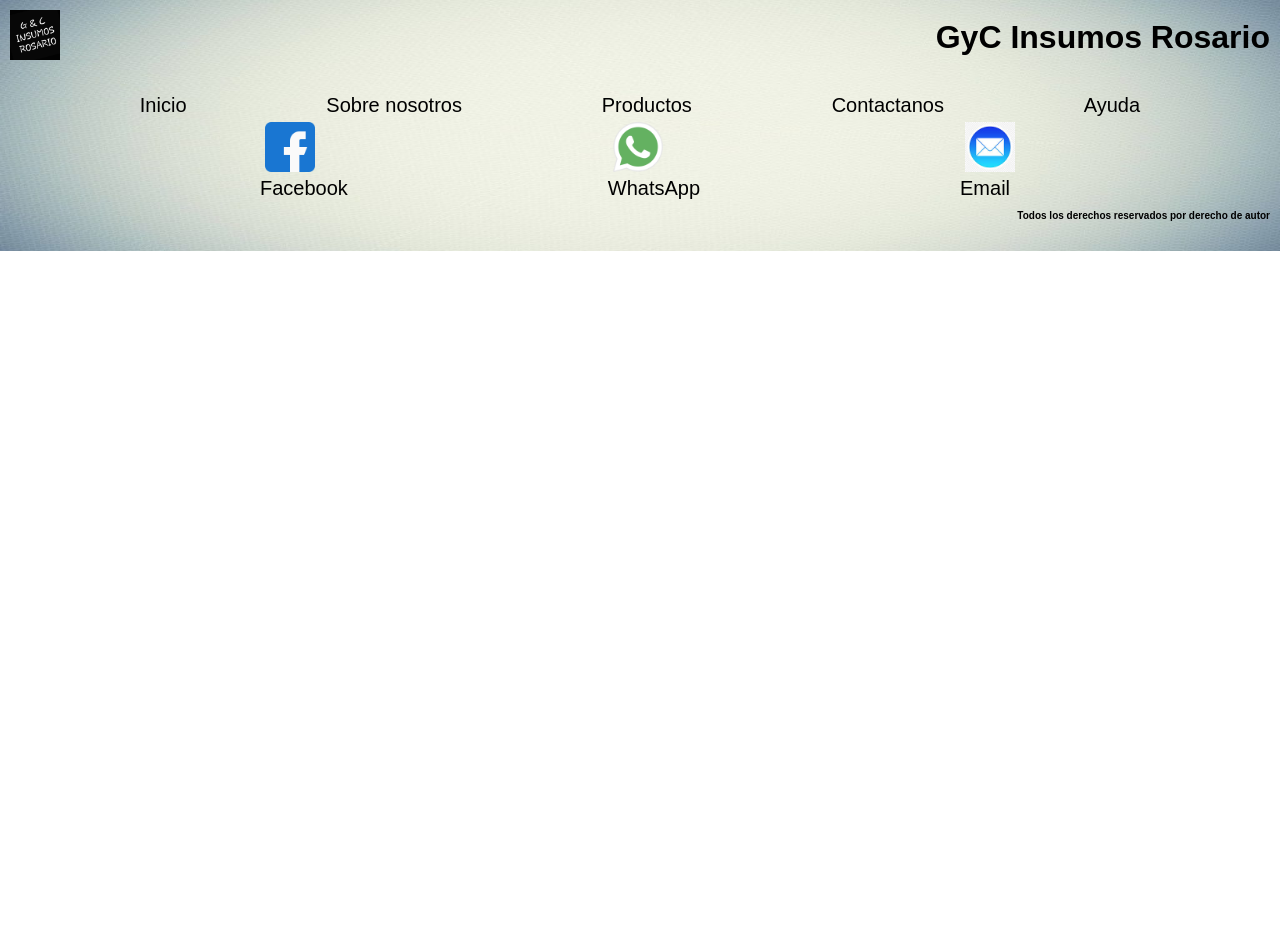
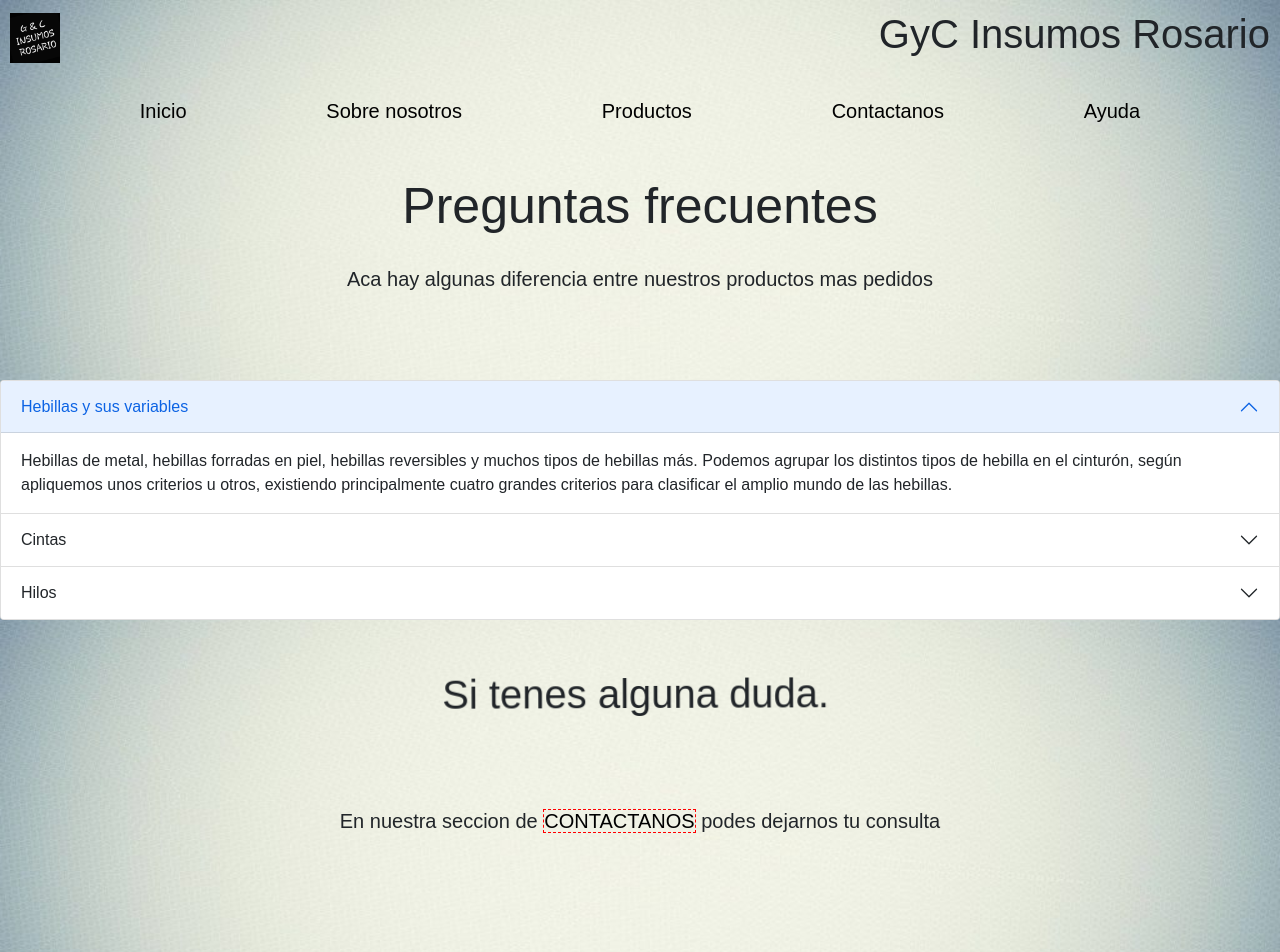
Before and after one commit to divoragu/segunda-pre-entrega-coder, a plain HTML site: page pages/helpme.html in a window 1280 px wide. Shown: the top 952 px of the page. Before the commit the page ends 800 px from the top, so only its background shows below. Drawn offline with nearby package versions, Linux system fonts and the light colour scheme; a web font is replaced by a local one.

Commit message:
arreglos-2

```diff
--- a/main.css
+++ b/main.css
@@ -94,9 +94,6 @@ header div img{
     font-size: 20px;
     padding: 20px;
 }
-/* .img-g{
-    display: none;
-}  */
 .sect-t{
     display: flex;
     flex-direction: column;
@@ -158,7 +155,7 @@ header div img{
     max-height: 200px;
 }
 footer{
-    padding-bottom: 20px;
+    padding-top: 50px;
 }
 footer div nav ul{
     display: flex;
@@ -190,6 +187,7 @@ footer div h6{
     justify-content: end;
     padding: 10px;
 }
+/* contact */
 .contact-main{
     display: flex;
     flex-direction: column;
@@ -199,6 +197,7 @@ footer div h6{
     font-weight: 500;
     padding: 20px;
 }
+/* end contact */
 /* product */
 .main-grid{
     padding: 10px;
@@ -228,6 +227,7 @@ footer div h6{
 .item1 div img{
     width: 125px;
     height: 100px;
+    margin: 5px;
 }
 .item1:hover{
     transform:skew(2deg) ;
@@ -244,6 +244,7 @@ footer div h6{
 .item2 div img{
     width: 125px;
     height: 100px;
+    margin: 5px;
 }
 .item2 p{
     font-size: 22px;
@@ -268,6 +269,7 @@ footer div h6{
 .item3 div img{
     width: 125px;
     height: 100px;
+    margin: 5px;
 }
 .item3:hover{
     transform:skew(2deg) ;
@@ -288,6 +290,7 @@ footer div h6{
 .item4 div img{
     width: 125px;
     height: 100px;
+    margin: 5px;
 }
 .item4:hover{
     transform:skew(2deg) ;
@@ -450,20 +453,55 @@ tr td:hover{
     padding: 0px;
     font-size: 20px;
 }
-
-
-
-
-/*     animation: scale-infinite;
+/* end the products */
+/* helpme */
+.main-help{
+    margin: 50px;
+    display: flex;
+    justify-content: center;
+    align-items: center;
+}
+.main-help section h2{
+    text-align: center;
+    font-size: 50px;
+}
+.main-help section p{
+    text-align: center;
+    font-size: 20px;
+}
+.sector-help{
+    display: flex;
+    justify-content: center;
+    flex-direction: column;
+    align-items: center;
+    padding: 30px;
+}
+.sector-help h3{
+    padding: 20px;
+    font-size: 40px;
+    animation: wobble;
     animation-timing-function: ease;
-    animation-duration: 5s;
+    animation-duration: 3s;
     animation-iteration-count: infinite;
 }
-@keyframes scale-infinite {
-    0%{transform: scale(1.1);}
-    20%{transform: scale(1.2);}
-    40%{transform: scale(1.3);}
-    60%{transform: scale(1.2);}
-    80%{transform: scale(1.1);}
-    100%{transform: scale(1);}
-     */
+@keyframes wobble {
+    0% { transform: translateX(0%); }
+    15% { transform: translateX(-25%) rotate(-5deg); }
+    30% { transform: translateX(20%) rotate(3deg); }
+    45% { transform: translateX(-15%) rotate(-3deg); }
+    60% { transform: translateX(10%) rotate(2deg); }
+    75% { transform: translateX(-5%) rotate(-1deg); }
+    100% { transform: translateX(0%); }
+}
+.sector-help p{
+    padding: 60px;
+    font-size: 20px;
+}
+.sector-help p a{
+    text-decoration: none;
+    color:black;
+    border: 1px dashed red;
+}
+.sector-help p a:hover{
+    background-color: rgb(195, 195, 230);
+}
--- a/pages/helpme.html
+++ b/pages/helpme.html
@@ -8,6 +8,8 @@
     <link rel="preconnect" href="https://fonts.googleapis.com">
     <link rel="preconnect" href="https://fonts.gstatic.com" crossorigin>
     <link href="https://fonts.googleapis.com/css2?family=Radio+Canada:wght@300;400;500;600;700&display=swap" rel="stylesheet">
+        <!-- boostrap -->
+    <link href="https://cdn.jsdelivr.net/npm/bootstrap@5.1.3/dist/css/bootstrap.min.css" rel="stylesheet" integrity="sha384-1BmE4kWBq78iYhFldvKuhfTAU6auU8tT94WrHftjDbrCEXSU1oBoqyl2QvZ6jIW3" crossorigin="anonymous">
 
     <!-- mi css -->
     <link rel="stylesheet" href="../main.css">
@@ -30,8 +32,59 @@
                 <li><a href="helpme.html">Ayuda</a></li>
             </ul>
         </nav>
-
-
+        <main class="main-help">
+            <section>
+                <h2>Preguntas frecuentes</h2>
+                <p>Aca hay algunas diferencia entre nuestros productos mas pedidos</p>
+            </section>
+        </main>
+        <div class="accordion" id="accordionPanelsStayOpenExample">
+            <div class="accordion-item">
+            <h2 class="accordion-header" id="panelsStayOpen-headingOne">
+                <button class="accordion-button" type="button" data-bs-toggle="collapse" data-bs-target="#panelsStayOpen-collapseOne" aria-expanded="true" aria-controls="panelsStayOpen-collapseOne">
+                Hebillas y sus variables
+                </button>
+            </h2>
+            <div id="panelsStayOpen-collapseOne" class="accordion-collapse collapse show" aria-labelledby="panelsStayOpen-headingOne">
+                <div class="accordion-body">
+                    Hebillas de metal, hebillas forradas en piel, hebillas reversibles y muchos tipos de hebillas más. Podemos agrupar los distintos tipos de hebilla en el cinturón, según apliquemos unos criterios u otros, existiendo principalmente cuatro grandes criterios para clasificar el amplio mundo de las hebillas.
+                </div>
+            </div>
+            </div>
+            <div class="accordion-item">
+            <h2 class="accordion-header" id="panelsStayOpen-headingTwo">
+                <button class="accordion-button collapsed" type="button" data-bs-toggle="collapse" data-bs-target="#panelsStayOpen-collapseTwo" aria-expanded="false" aria-controls="panelsStayOpen-collapseTwo">
+                Cintas
+                </button>
+            </h2>
+            <div id="panelsStayOpen-collapseTwo" class="accordion-collapse collapse" aria-labelledby="panelsStayOpen-headingTwo">
+                <div class="accordion-body">
+                    El secreto de nuestras cintas de tela reside en el cariño y la delicadeza con las que tratamos los materiales que sirven
+                    de base para su fabricación, y por ello es interesante conocer de cerca esa materia prima que hace de nuestra cintería,
+                    un servicio único en el mercado de la mercería, la confección y
+                    el packaging.
+                    Colores, texturas, variedad, tamaños y mucho estilo son solo algunas características que también están inmersas en esos
+                    procesos de fabricación de las mejores cintas de tela del mercado en la actualidad, y que desde hace ya muchos años han
+                    destacado sobre el resto de una forma eficiente y bien ganada.
+                </div>
+            </div>
+            </div>
+            <div class="accordion-item">
+            <h2 class="accordion-header" id="panelsStayOpen-headingThree">
+                <button class="accordion-button collapsed" type="button" data-bs-toggle="collapse" data-bs-target="#panelsStayOpen-collapseThree" aria-expanded="false" aria-controls="panelsStayOpen-collapseThree">
+                Hilos
+                </button>
+            </h2>
+            <div id="panelsStayOpen-collapseThree" class="accordion-collapse collapse" aria-labelledby="panelsStayOpen-headingThree">
+                <div class="accordion-body">
+                    Es más un linóleo sintético en estructura y textura. El poliéster esta hecho de esteres en cadena y es una fibra hecha por el hombre. En cuanto a la textura, el nylon es más suave que el poliéster. El nylon tiene una textura sedosa mientras que el poliéster es más fibroso. Cuando se trata de  fuerza, no hay nada como el nylon. Este material fue utilizado para los paracaídas y cuerdas durante la Segunda Guerra Mundial, por lo que está probado que es fuerte y duradero. El Nylon es también bien conocido por su capacidad para estirarse sin romperse y volver a su forma original. Ideal para productos que van a tener un uso muy “movidito”.
+                </div>
+            </div>
+        </div>
+        <section class="sector-help">
+            <h3>Si tenes alguna duda.</h3>
+            <p>En nuestra seccion de <a href="./contact.html">CONTACTANOS</a> podes dejarnos tu consulta</p>
+        </section>
         <footer>
             <div>
                 <nav>
@@ -45,6 +98,7 @@
             </div>
         </footer>
     </div>
-
+<!-- js boostrap -->
+<script src="https://cdn.jsdelivr.net/npm/bootstrap@5.1.3/dist/js/bootstrap.bundle.min.js" integrity="sha384-ka7Sk0Gln4gmtz2MlQnikT1wXgYsOg+OMhuP+IlRH9sENBO0LRn5q+8nbTov4+1p" crossorigin="anonymous"></script>
 </body>
 </html>
```
Also changed, not shown: pages/product.html (+2 -1 lines).
